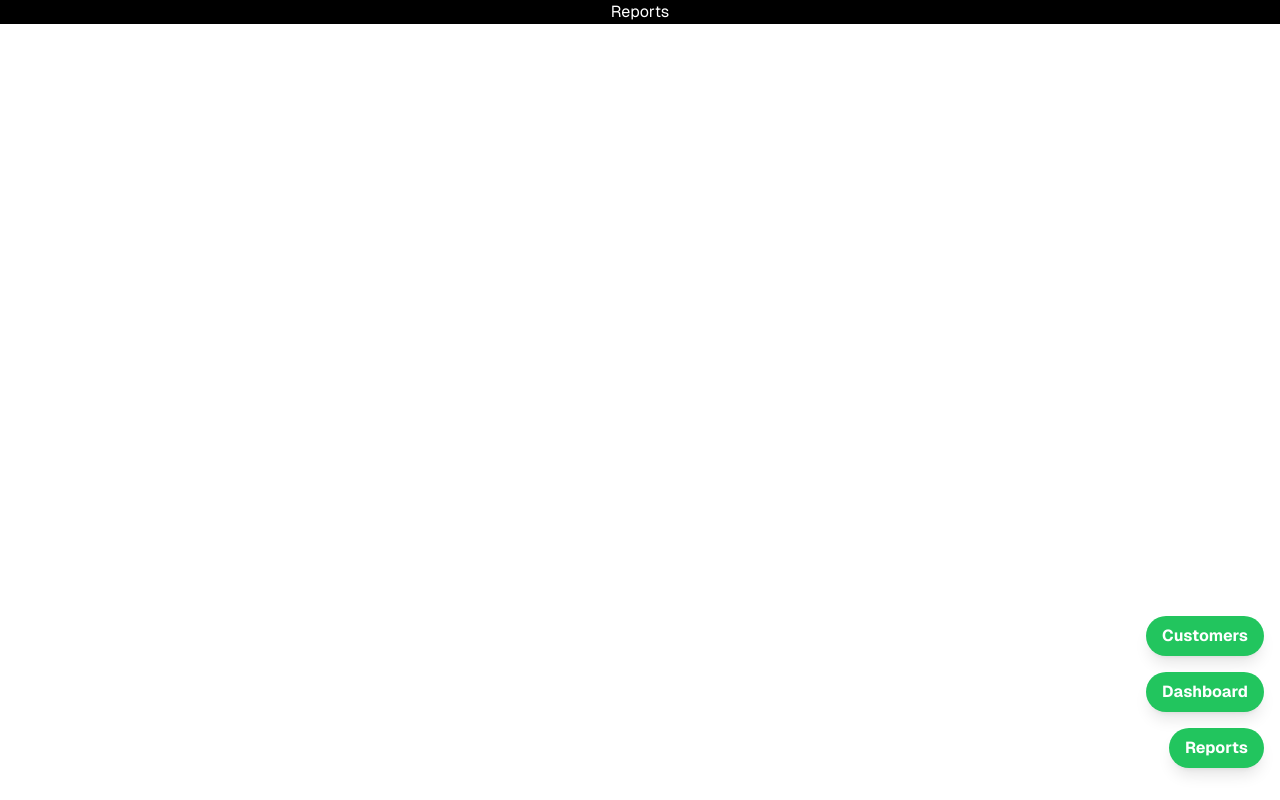
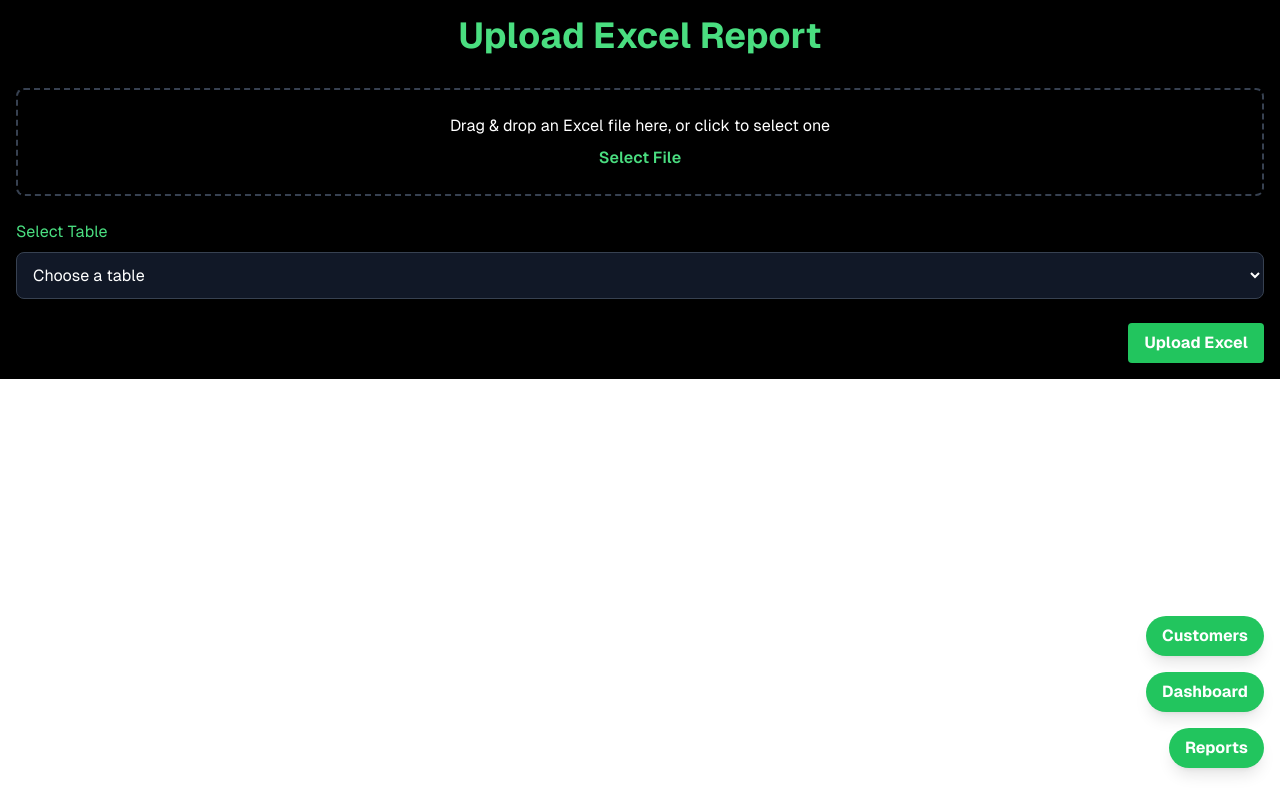
Before and after one commit to john11000/nextjs-front-eco-energy-prueba, a Next.js app: page /reports in a window 1280 px wide. Built offline with nearby package versions, Linux system fonts and the light colour scheme.

Commit message:
feature: upload files

```diff
--- a/app/reports/page.jsx
+++ b/app/reports/page.jsx
@@ -1,10 +1,11 @@
 "use client";
 import { EnergyContextProvider } from "@/features/energy/context/EnergyContextProvider";
+import ReportsContainers from "@/features/reports/containers/ReportsContainers";
 
 export default function ReportsPage() {
   return (
     <EnergyContextProvider>
-      <div>Reports</div>
+      <ReportsContainers />
     </EnergyContextProvider>
   );
 }
--- a/constants/api.constants.ts
+++ b/constants/api.constants.ts
@@ -2,3 +2,4 @@ export const API_BASE_URL =
   process.env.NEXT_PUBLIC_API_BASE_URL;
 export const API_STASTICS_CLIENT_URL = `${API_BASE_URL}/client-statistics`;
 export const API_GET_CUSTOMERS = `${API_BASE_URL}/customers`;
+export const API_POST_UPLOAD = `${API_BASE_URL}/upload`;
--- /dev/null
+++ b/features/reports/containers/ReportsContainers.jsx
@@ -0,0 +1,98 @@
+import React, { useState } from "react";
+
+const ReportsContainer = () => {
+  const [selectedFile, setSelectedFile] = useState(null);
+  const [selectedTable, setSelectedTable] = useState("");
+
+  const handleFileChange = (e) => {
+    setSelectedFile(e.target.files[0]);
+  };
+
+  const handleDragOver = (e) => {
+    e.preventDefault();
+  };
+
+  const handleDrop = (e) => {
+    e.preventDefault();
+    setSelectedFile(e.dataTransfer.files[0]);
+  };
+
+  const handleSubmit = (e) => {
+    e.preventDefault();
+    if (selectedFile && selectedTable) {
+      console.log("File:", selectedFile);
+      console.log("Selected table:", selectedTable);
+    } else {
+      alert("Please select a file and a table.");
+    }
+  };
+
+  return (
+    <div className="container mx-auto p-4">
+      <h1 className="text-4xl font-bold text-center mb-8 text-green-400">
+        Upload Excel Report
+      </h1>
+
+      <form onSubmit={handleSubmit} className="space-y-6">
+        <div
+          className="border-2 border-dashed border-gray-700 p-6 rounded-lg text-center bg-black text-white"
+          onDragOver={handleDragOver}
+          onDrop={handleDrop}
+        >
+          {selectedFile ? (
+            <p>{selectedFile.name}</p>
+          ) : (
+            <p>Drag & drop an Excel file here, or click to select one</p>
+          )}
+          <input
+            type="file"
+            accept=".xlsx, .xls, .csv"
+            className="hidden"
+            id="fileInput"
+            onChange={handleFileChange}
+          />
+          <label
+            htmlFor="fileInput"
+            className="cursor-pointer text-green-400 font-semibold mt-2 block"
+          >
+            Select File
+          </label>
+        </div>
+
+        <div>
+          <label htmlFor="tableSelect" className="block text-green-400 mb-2">
+            Select Table
+          </label>
+          <select
+            id="tableSelect"
+            value={selectedTable}
+            required
+            onChange={(e) => setSelectedTable(e.target.value)}
+            className="w-full p-3 bg-gray-900 text-white border border-gray-700 rounded-lg"
+          >
+            <option value="">Choose a table</option>
+            <option value="services">Services</option>
+            <option value="records">Records</option>
+            <option value="Injection">Injection</option>
+            <option value="consumption">Consumption</option>
+            <option value="xm_data_hourly_per_agent">
+              Xm_data_hourly_per_agent
+            </option>
+            <option value="tariffs">Tariffs</option>
+          </select>
+        </div>
+
+        <div className="text-right">
+          <button
+            type="submit"
+            className="bg-green-500 hover:bg-green-600 text-white font-bold py-2 px-4 rounded"
+          >
+            Upload Excel
+          </button>
+        </div>
+      </form>
+    </div>
+  );
+};
+
+export default ReportsContainer;
--- /dev/null
+++ b/features/reports/hooks/usePostUploadFile.jsx
@@ -0,0 +1,28 @@
+import { useContext } from "react";
+import { API_POST_UPLOAD } from "../../../constants/api.constants";
+import { ContextEnergy } from "../../customers/context/EnergyContextProvider";
+
+export default function usePostUploadFile() {
+  const { notifyError, notifySucces } = useContext(ContextEnergy);
+
+  const uploadFile = async (file) => {
+    const response = await fetch(API_POST_UPLOAD, {
+      method: "POST",
+      headers: {
+        "Content-Type": "application/octet-stream",
+      },
+      body: file,
+    });
+    if (!response.ok) {
+      notifyError("Error subiendo excel");
+      throw new Error("Failed to upload file", response.status);
+    }
+    const data = await response.json();
+    notifySucces("Información subida con exito");
+    return data;
+  };
+
+  return {
+    uploadFile,
+  };
+}
```
